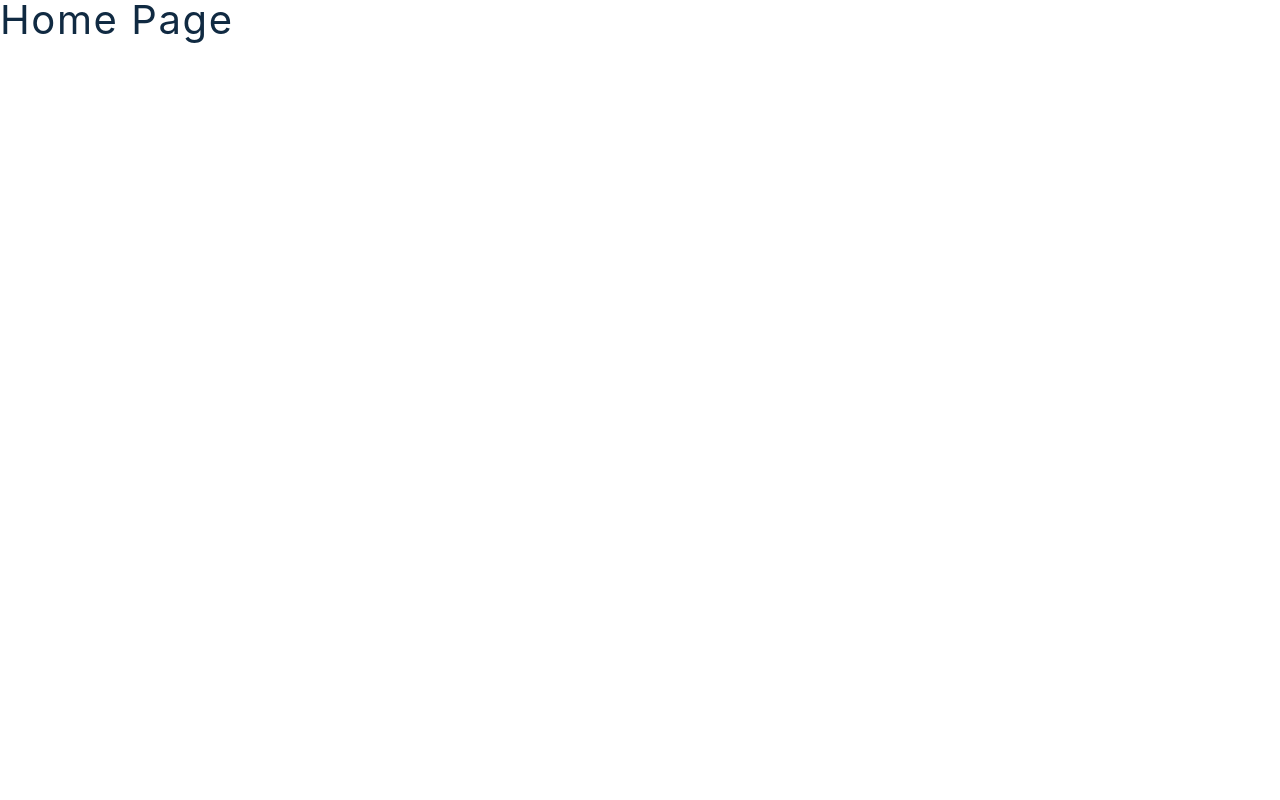
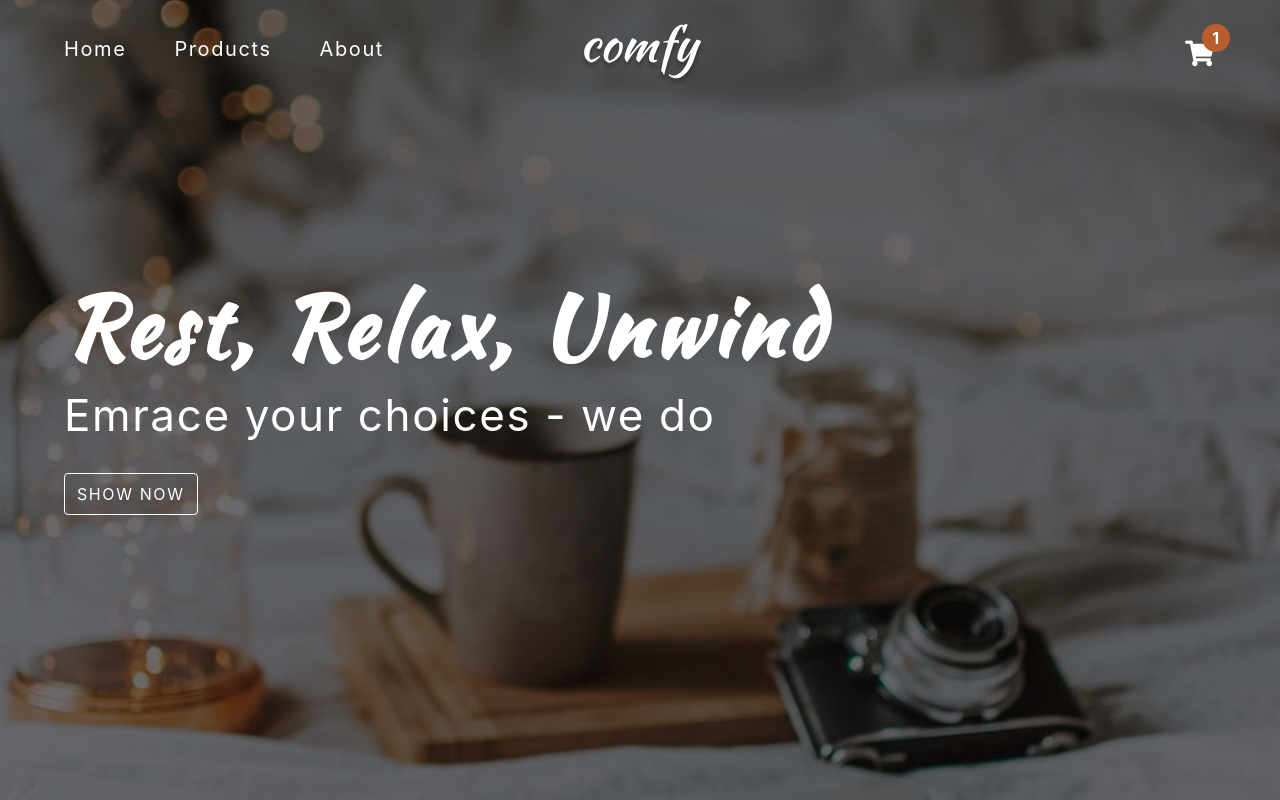
Before and after one commit to JurysR/Comfy-store, a plain HTML site: page index.html in a window 1280 px wide. Drawn offline with Linux system fonts and the light colour scheme.

Commit message:
add navbar,  hero

```diff
--- a/index.html
+++ b/index.html
@@ -14,7 +14,45 @@
     <title>Home | Comfy</title>
   </head>
   <body>
-    <h2>home page</h2>
+    <!-- navbar -->
+    <nav class="navbar">
+      <div class="nav-center">
+        <!-- links -->
+        <div>
+          <button class="toggle-nav">
+            <i class="fas fa-bars"></i>
+          </button>
+          <ul class="nav-links">
+            <li>
+              <a href="index.html" class="nav-link"> home </a>
+            </li>
+            <li>
+              <a href="products.html" class="nav-link"> products </a>
+            </li>
+            <li>
+              <a href="about.html" class="nav-link"> about </a>
+            </li>
+          </ul>
+        </div>
+        <!-- logo -->
+        <img src="./images/logo-white.svg" class="nav-logo" alt="logo" />
+        <!-- cart icon -->
+        <div class="toggle-container">
+          <button class="toggle-cart">
+            <i class="fas fa-shopping-cart"></i>
+          </button>
+          <span class="cart-item-count">1</span>
+        </div>
+      </div>
+    </nav>
+    <!-- hero -->
+    <section class="hero">
+      <div class="hero-container">
+        <h1 class="text-slanted">rest, relax, unwind</h1>
+        <h3>Emrace your choices - we do</h3>
+        <a href="products.html" class="hero-btn">show now</a>
+      </div>
+    </section>
     <script type="module" src="index.js"></script>
   </body>
 </html>
```
